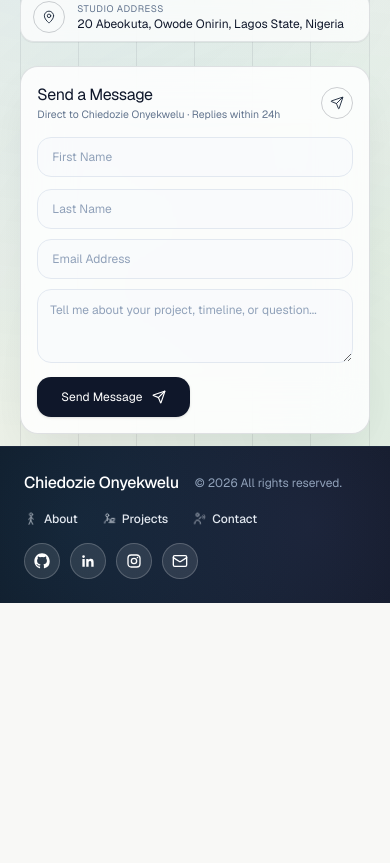
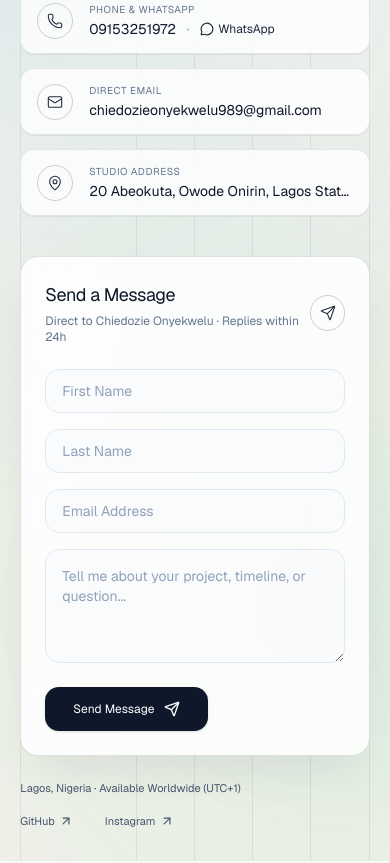
Before and after one commit to chiedozie2468/dozie-portfolio, a Next.js app: page / in a window 390 px wide. Shown: the part 3100-3963 px from the top of the page. Before the commit the page ends 3703 px from the top, so only its background shows below. Built offline with nearby package versions, Linux system fonts and the light colour scheme; no server answers.

Commit message:
Give Contact section generous spacing and make Footer a separate section

```diff
--- a/components/layout/footer.tsx
+++ b/components/layout/footer.tsx
@@ -35,14 +35,14 @@ export function FooterContent() {
   const { setActiveSection } = useSectionFocus();
 
   return (
-    <footer className="relative z-20 w-full shrink-0 overflow-hidden border-t border-slate-800 bg-[#070B12] text-slate-100">
+    <footer className="relative z-20 mt-[18px] w-full shrink-0 overflow-hidden border-t border-slate-800 bg-[#070B12] text-slate-100 md:snap-end">
       {/* Subtle dark radial glow */}
       <div
         aria-hidden="true"
         className="pointer-events-none absolute inset-0 bg-[radial-gradient(700px_circle_at_20%_50%,rgba(56,189,248,0.12),transparent_70%),radial-gradient(700px_circle_at_80%_50%,rgba(167,139,250,0.12),transparent_70%)]"
       />
 
-      <Container className="relative z-10 flex flex-col justify-between gap-4 py-6 sm:flex-row sm:items-center sm:py-7">
+      <Container className="relative z-10 flex flex-col justify-between gap-5 py-8 sm:flex-row sm:items-center sm:py-10">
         <div className="flex flex-wrap items-center gap-x-4 gap-y-1">
           <Link
             href="/"
@@ -69,7 +69,7 @@ export function FooterContent() {
             >
               <SectionLineIcon
                 sectionId={link.sectionId}
-                className="size-3.5 opacity-75 transition-opacity group-hover:opacity-100"
+                className="size-4 opacity-75 transition-opacity group-hover:opacity-100"
               />
               <span>{link.label}</span>
             </Link>
@@ -96,9 +96,5 @@ export function FooterContent() {
 }
 
 export function Footer() {
-  const pathname = usePathname();
-  if (pathname === "/") {
-    return null;
-  }
   return <FooterContent />;
 }
--- a/components/sections/contact-section.tsx
+++ b/components/sections/contact-section.tsx
@@ -14,7 +14,6 @@ import {
 import { useState } from "react";
 
 import { ContactLineIcon } from "@/components/icons/section-line-icons";
-import { FooterContent } from "@/components/layout/footer";
 import { useSectionFocus } from "@/components/providers/section-focus-provider";
 import { DEVELOPER_PROFILE } from "@/lib/portfolio-data";
 import { cn } from "@/lib/utils";
@@ -116,7 +115,7 @@ export function ContactSection() {
         backgroundImage:
           "radial-gradient(900px circle at 15% 25%, rgba(14, 165, 233, 0.10), transparent 65%), radial-gradient(850px circle at 85% 80%, rgba(16, 185, 129, 0.10), transparent 65%)",
       }}
-      className="relative flex min-h-[calc(100dvh-3.5rem)] w-full flex-col justify-between border-t border-border/60 pt-3 transition-colors duration-700 sm:min-h-[calc(100dvh-5rem)] md:snap-start md:snap-always lg:pt-5"
+      className="relative flex min-h-[calc(100dvh-3.5rem)] w-full flex-col justify-between border-t border-border/60 py-8 transition-colors duration-700 sm:min-h-[calc(100dvh-5rem)] sm:py-10 md:snap-start md:snap-always lg:py-12"
     >
       {/* Top active accent bar */}
       <div
@@ -132,7 +131,7 @@ export function ContactSection() {
         aria-hidden="true"
         className="pointer-events-none absolute inset-0 mx-auto grid w-full grid-cols-6 px-[5.2%]"
       >
-        <div className="border-x border-slate-900/[0.08]" />
+        <div className="border-l border-slate-900/[0.08]" />
         <div className="border-r border-slate-900/[0.08]" />
         <div className="border-r border-slate-900/[0.08]" />
         <div className="border-r border-slate-900/[0.08]" />
@@ -149,12 +148,12 @@ export function ContactSection() {
           </span>
         </div>
 
-        <div className="flex flex-wrap items-center gap-5 font-mono text-[11px] text-slate-700 sm:gap-7 sm:text-xs">
+        <div className="flex flex-wrap items-center gap-6 px-[10px] font-mono text-[12px] text-slate-700 sm:gap-8 sm:text-[13px] lg:mr-[10px]">
           <a
             href="https://wa.me/2349153251972"
             target="_blank"
             rel="noopener noreferrer"
-            className="inline-flex items-center gap-1 text-emerald-700 transition-opacity hover:opacity-75"
+            className="inline-flex items-center gap-1 font-semibold text-emerald-700 transition-opacity hover:opacity-75"
           >
             <span>WhatsApp</span>
             <ArrowUpRight className="size-3.5" />
@@ -178,12 +177,12 @@ export function ContactSection() {
         </div>
       </div>
 
-      {/* Main Two-Column Stage aligned to the 6-column architectural grid */}
-      <div className="relative z-20 my-auto mx-auto grid w-full grid-cols-1 items-center gap-6 px-[5.2%] py-3 lg:grid-cols-6 lg:gap-0">
+      {/* Main Two-Column Stage with generous spacing and breathing room */}
+      <div className="relative z-20 my-auto mx-auto grid w-full grid-cols-1 items-center gap-10 px-[5.2%] py-6 lg:grid-cols-6 lg:gap-12 lg:py-8">
         {/* Left Column (Columns 1-3): Editorial Heading + Interactive Contact Cards */}
-        <div className="flex flex-col justify-between lg:col-span-3 lg:pr-10">
-          <div>
-            <div className="inline-flex items-center gap-2 rounded-full border border-emerald-600/25 bg-emerald-500/10 px-3 py-0.5 font-mono text-[10px] tracking-[0.12em] uppercase text-emerald-800">
+        <div className="flex flex-col justify-between sm:pl-[34px] lg:col-span-3 lg:pl-[38px] lg:pr-8">
+          <div className="space-y-4 sm:space-y-5">
+            <div className="inline-flex items-center gap-2 rounded-full border border-emerald-600/25 bg-emerald-500/10 px-3.5 py-1 font-mono text-[10.5px] tracking-[0.12em] uppercase text-emerald-800">
               <span className="relative flex size-1.5">
                 <span className="absolute inline-flex h-full w-full animate-ping rounded-full bg-emerald-500 opacity-75" />
                 <span className="relative inline-flex size-1.5 rounded-full bg-emerald-600" />
@@ -191,7 +190,7 @@ export function ContactSection() {
               <span>Available for new projects</span>
             </div>
 
-            <h2 className="mt-2.5 font-sans text-[1.95rem] leading-[1.06] font-normal tracking-[-0.03em] text-slate-900 sm:text-[2.4rem] lg:text-[2.75rem]">
+            <h2 className="font-sans text-[2.2rem] leading-[1.1] font-normal tracking-[-0.03em] text-slate-900 sm:text-[2.7rem] lg:text-[3.1rem]">
               <span className="block font-normal text-sky-700">
                 Let&apos;s build
               </span>
@@ -199,24 +198,24 @@ export function ContactSection() {
               <span className="block font-normal">digital product.</span>
             </h2>
 
-            <p className="mt-2 max-w-md font-sans text-xs leading-relaxed text-slate-600">
+            <p className="max-w-md font-sans text-sm leading-[1.7] text-slate-600 sm:text-[15px]">
               Reach out directly for full-stack product engineering, Convex
               backend architecture, or custom web platform collaborations.
             </p>
           </div>
 
-          {/* 3 Sleek Glassmorphic Contact Cards (transparent uncolored icons) */}
-          <div className="mt-4 grid grid-cols-1 gap-2 sm:grid-cols-3 lg:grid-cols-1 lg:gap-2">
+          {/* 3 Sleek Glassmorphic Contact Cards with comfortable spacing */}
+          <div className="mt-7 grid grid-cols-1 gap-3.5 sm:mt-8 sm:gap-4">
             {/* 1. Phone & WhatsApp */}
-            <div className="group flex items-center gap-3 rounded-xl border border-slate-900/10 bg-white/75 px-3 py-2 shadow-2xs backdrop-blur-md transition-all duration-300 hover:-translate-y-0.5 hover:border-slate-900/25 hover:bg-white">
-              <div className="relative flex size-8 shrink-0 items-center justify-center rounded-full border border-slate-900/20 bg-transparent text-slate-800 transition-transform duration-300 group-hover:scale-105">
-                <Phone className="relative size-3.5 stroke-[1.6]" />
+            <div className="group flex items-center gap-4 rounded-xl border border-slate-900/10 bg-white/80 px-4 py-3.5 shadow-2xs backdrop-blur-md transition-all duration-300 hover:-translate-y-0.5 hover:border-slate-900/25 hover:bg-white">
+              <div className="relative flex size-9 shrink-0 items-center justify-center rounded-full border border-slate-900/20 bg-transparent text-slate-800 transition-transform duration-300 group-hover:scale-105">
+                <Phone className="relative size-4 stroke-[1.6]" />
               </div>
-              <div className="min-w-0">
-                <p className="font-mono text-[9.5px] tracking-wider uppercase text-slate-500">
+              <div className="min-w-0 space-y-0.5">
+                <p className="font-mono text-[10px] tracking-wider uppercase text-slate-500">
                   Phone & WhatsApp
                 </p>
-                <div className="flex flex-wrap items-center gap-2 text-xs text-slate-900">
+                <div className="flex flex-wrap items-center gap-2.5 text-sm text-slate-900">
                   <a
                     href="tel:+2349153251972"
                     className="transition-opacity hover:opacity-70"
@@ -228,9 +227,9 @@ export function ContactSection() {
                     href="https://wa.me/2349153251972"
                     target="_blank"
                     rel="noopener noreferrer"
-                    className="inline-flex items-center gap-1 font-mono text-[11px] text-slate-800 hover:underline"
+                    className="inline-flex items-center gap-1 font-mono text-xs text-slate-800 hover:underline"
                   >
-                    <MessageCircle className="size-3" />
+                    <MessageCircle className="size-3.5" />
                     <span>WhatsApp</span>
                   </a>
                 </div>
@@ -238,17 +237,17 @@ export function ContactSection() {
             </div>
 
             {/* 2. Email */}
-            <div className="group flex items-center gap-3 rounded-xl border border-slate-900/10 bg-white/75 px-3 py-2 shadow-2xs backdrop-blur-md transition-all duration-300 hover:-translate-y-0.5 hover:border-slate-900/25 hover:bg-white">
-              <div className="relative flex size-8 shrink-0 items-center justify-center rounded-full border border-slate-900/20 bg-transparent text-slate-800 transition-transform duration-300 group-hover:scale-105">
-                <Mail className="relative size-3.5 stroke-[1.6]" />
+            <div className="group flex items-center gap-4 rounded-xl border border-slate-900/10 bg-white/80 px-4 py-3.5 shadow-2xs backdrop-blur-md transition-all duration-300 hover:-translate-y-0.5 hover:border-slate-900/25 hover:bg-white">
+              <div className="relative flex size-9 shrink-0 items-center justify-center rounded-full border border-slate-900/20 bg-transparent text-slate-800 transition-transform duration-300 group-hover:scale-105">
+                <Mail className="relative size-4 stroke-[1.6]" />
               </div>
-              <div className="min-w-0">
-                <p className="font-mono text-[9.5px] tracking-wider uppercase text-slate-500">
+              <div className="min-w-0 space-y-0.5">
+                <p className="font-mono text-[10px] tracking-wider uppercase text-slate-500">
                   Direct Email
                 </p>
                 <a
                   href={`mailto:${DEVELOPER_PROFILE.email}`}
-                  className="block truncate text-xs text-slate-900 transition-opacity hover:opacity-70"
+                  className="block truncate text-sm text-slate-900 transition-opacity hover:opacity-70"
                 >
                   {DEVELOPER_PROFILE.email}
                 </a>
@@ -256,15 +255,15 @@ export function ContactSection() {
             </div>
 
             {/* 3. Studio Location */}
-            <div className="group flex items-center gap-3 rounded-xl border border-slate-900/10 bg-white/75 px-3 py-2 shadow-2xs backdrop-blur-md transition-all duration-300 hover:-translate-y-0.5 hover:border-slate-900/25 hover:bg-white">
-              <div className="relative flex size-8 shrink-0 items-center justify-center rounded-full border border-slate-900/20 bg-transparent text-slate-800 transition-transform duration-300 group-hover:scale-105">
-                <MapPin className="relative size-3.5 stroke-[1.6]" />
+            <div className="group flex items-center gap-4 rounded-xl border border-slate-900/10 bg-white/80 px-4 py-3.5 shadow-2xs backdrop-blur-md transition-all duration-300 hover:-translate-y-0.5 hover:border-slate-900/25 hover:bg-white">
+              <div className="relative flex size-9 shrink-0 items-center justify-center rounded-full border border-slate-900/20 bg-transparent text-slate-800 transition-transform duration-300 group-hover:scale-105">
+                <MapPin className="relative size-4 stroke-[1.6]" />
               </div>
-              <div className="min-w-0">
-                <p className="font-mono text-[9.5px] tracking-wider uppercase text-slate-500">
+              <div className="min-w-0 space-y-0.5">
+                <p className="font-mono text-[10px] tracking-wider uppercase text-slate-500">
                   Studio Address
                 </p>
-                <p className="truncate text-xs text-slate-900">
+                <p className="truncate text-sm text-slate-900">
                   20 Abeokuta, Owode Onirin, Lagos State, Nigeria
                 </p>
               </div>
@@ -274,25 +273,25 @@ export function ContactSection() {
 
         {/* Right Column (Columns 4-6): Elevated Glassmorphic Message Card */}
         <div className="lg:col-span-3">
-          <div className="relative overflow-hidden rounded-2xl border border-slate-900/12 bg-white/85 p-4 shadow-[0_20px_50px_-15px_rgba(15,23,42,0.10)] backdrop-blur-xl sm:p-5">
+          <div className="relative overflow-hidden rounded-2xl border border-slate-900/12 bg-white/85 p-6 shadow-[0_20px_50px_-15px_rgba(15,23,42,0.10)] backdrop-blur-xl sm:p-8">
             <div className="flex items-center justify-between">
-              <div>
-                <h3 className="font-sans text-base font-normal tracking-tight text-slate-900 sm:text-lg">
+              <div className="space-y-1">
+                <h3 className="font-sans text-lg font-normal tracking-tight text-slate-900 sm:text-xl">
                   Send a Message
                 </h3>
-                <p className="font-mono text-[10.5px] text-slate-500">
+                <p className="font-mono text-xs text-slate-500">
                   Direct to Chiedozie Onyekwelu · Replies within 24h
                 </p>
               </div>
-              <span className="flex size-8 items-center justify-center rounded-full border border-slate-900/20 bg-transparent text-slate-800">
-                <Send className="size-3.5 stroke-[1.6]" />
+              <span className="flex size-9 items-center justify-center rounded-full border border-slate-900/20 bg-transparent text-slate-800">
+                <Send className="size-4 stroke-[1.6]" />
               </span>
             </div>
 
             <form
               onSubmit={handleSubmit}
               noValidate
-              className="mt-3.5 flex flex-col gap-2.5"
+              className="mt-6 flex flex-col gap-4"
             >
               {/* Hidden honeypot */}
               <input
@@ -306,7 +305,7 @@ export function ContactSection() {
               />
 
               {/* Row 1: First Name & Last Name */}
-              <div className="grid grid-cols-1 gap-3 sm:grid-cols-2">
+              <div className="grid grid-cols-1 gap-4 sm:grid-cols-2">
                 <input
                   type="text"
                   placeholder="First Name"
@@ -315,7 +314,7 @@ export function ContactSection() {
                   onBlur={() => setActiveField(null)}
                   onChange={(e) => setFirstName(e.target.value)}
                   className={cn(
-                    "h-10 rounded-xl border px-3.5 text-xs text-slate-900 placeholder:text-slate-400 transition-all focus:outline-none sm:h-11",
+                    "h-11 rounded-xl border px-4 text-sm text-slate-900 placeholder:text-slate-400 transition-all focus:outline-none sm:h-12",
                     activeField === "firstName"
                       ? "border-sky-600 bg-white ring-2 ring-sky-500/15"
                       : "border-slate-200 bg-slate-50/70 hover:border-slate-300"
@@ -329,7 +328,7 @@ export function ContactSection() {
                   onBlur={() => setActiveField(null)}
                   onChange={(e) => setLastName(e.target.value)}
                   className={cn(
-                    "h-10 rounded-xl border px-3.5 text-xs text-slate-900 placeholder:text-slate-400 transition-all focus:outline-none sm:h-11",
+                    "h-11 rounded-xl border px-4 text-sm text-slate-900 placeholder:text-slate-400 transition-all focus:outline-none sm:h-12",
                     activeField === "lastName"
                       ? "border-sky-600 bg-white ring-2 ring-sky-500/15"
                       : "border-slate-200 bg-slate-50/70 hover:border-slate-300"
@@ -346,7 +345,7 @@ export function ContactSection() {
                 onBlur={() => setActiveField(null)}
                 onChange={(e) => setEmail(e.target.value)}
                 className={cn(
-                  "h-10 w-full rounded-xl border px-3.5 text-xs text-slate-900 placeholder:text-slate-400 transition-all focus:outline-none sm:h-11",
+                  "h-11 w-full rounded-xl border px-4 text-sm text-slate-900 placeholder:text-slate-400 transition-all focus:outline-none sm:h-12",
                   activeField === "email"
                     ? "border-sky-600 bg-white ring-2 ring-sky-500/15"
                     : "border-slate-200 bg-slate-50/70 hover:border-slate-300"
@@ -355,14 +354,14 @@ export function ContactSection() {
 
               {/* Row 3: Message */}
               <textarea
-                rows={3}
+                rows={4}
                 placeholder="Tell me about your project, timeline, or question..."
                 value={message}
                 onFocus={() => setActiveField("message")}
                 onBlur={() => setActiveField(null)}
                 onChange={(e) => setMessage(e.target.value)}
                 className={cn(
-                  "w-full rounded-xl border p-3 text-xs text-slate-900 placeholder:text-slate-400 transition-all focus:outline-none",
+                  "w-full rounded-xl border p-4 text-sm text-slate-900 placeholder:text-slate-400 transition-all focus:outline-none",
                   activeField === "message"
                     ? "border-sky-600 bg-white ring-2 ring-sky-500/15"
                     : "border-slate-200 bg-slate-50/70 hover:border-slate-300"
@@ -370,39 +369,39 @@ export function ContactSection() {
               />
 
               {submitState.status === "success" && (
-                <div className="flex items-center gap-2 rounded-xl border border-emerald-500/40 bg-emerald-500/10 p-3 text-xs text-emerald-800">
+                <div className="flex items-center gap-2 rounded-xl border border-emerald-500/40 bg-emerald-500/10 p-3.5 text-xs text-emerald-800">
                   <CheckCircle2 className="size-4 shrink-0 text-emerald-600" />
                   <span>{submitState.message}</span>
                 </div>
               )}
 
               {submitState.status === "error" && (
-                <div className="flex items-center gap-2 rounded-xl border border-rose-500/30 bg-rose-500/10 p-3 text-xs text-rose-700">
+                <div className="flex items-center gap-2 rounded-xl border border-rose-500/30 bg-rose-500/10 p-3.5 text-xs text-rose-700">
                   <AlertCircle className="size-4 shrink-0" />
                   <span>{submitState.message}</span>
                 </div>
               )}
 
-              <div className="flex items-center justify-between gap-4 pt-1">
+              <div className="flex items-center justify-between gap-4 pt-2">
                 <button
                   type="submit"
                   disabled={submitState.status === "submitting"}
-                  className="group inline-flex h-10 cursor-pointer items-center gap-2.5 rounded-xl bg-[#0F172A] px-6 font-mono text-xs font-normal text-white shadow-sm transition-all duration-300 hover:-translate-y-0.5 hover:bg-slate-800 disabled:opacity-50 sm:h-11 sm:px-7"
+                  className="group inline-flex h-11 cursor-pointer items-center gap-2.5 rounded-xl bg-[#0F172A] px-7 font-mono text-xs font-normal text-white shadow-sm transition-all duration-300 hover:-translate-y-0.5 hover:bg-slate-800 disabled:opacity-50 sm:h-12 sm:px-8"
                 >
                   {submitState.status === "submitting" ? (
                     <>
-                      <Loader2 className="size-3.5 animate-spin" />
+                      <Loader2 className="size-4 animate-spin" />
                       <span>Sending...</span>
                     </>
                   ) : (
                     <>
                       <span>Send Message</span>
-                      <Send className="size-3.5 transition-transform duration-300 group-hover:translate-x-1 group-hover:-translate-y-0.5" />
+                      <Send className="size-4 transition-transform duration-300 group-hover:translate-x-1 group-hover:-translate-y-0.5" />
                     </>
                   )}
                 </button>
 
-                <span className="hidden font-mono text-[10px] text-slate-400 sm:inline">
+                <span className="hidden font-mono text-xs text-slate-400 sm:inline">
                   Lagos · UTC+1
                 </span>
               </div>
@@ -411,8 +410,32 @@ export function ContactSection() {
         </div>
       </div>
 
-      {/* Dark Animated Footer anchored directly at the bottom of the Contact viewport */}
-      <FooterContent />
+      {/* Bottom Row matching About & Projects */}
+      <div className="relative z-20 mx-auto flex w-full flex-wrap items-center justify-between gap-4 px-[5.2%] font-mono text-[11px] text-slate-600 sm:text-xs">
+        <span className="sm:pl-[34px] lg:pl-[38px]">
+          Lagos, Nigeria · Available Worldwide (UTC+1)
+        </span>
+        <div className="flex items-center gap-8 sm:gap-12">
+          <a
+            href={DEVELOPER_PROFILE.github}
+            target="_blank"
+            rel="noopener noreferrer"
+            className="inline-flex items-center gap-1 transition-opacity hover:opacity-65"
+          >
+            <span>GitHub</span>
+            <ArrowUpRight className="size-3.5" />
+          </a>
+          <a
+            href={DEVELOPER_PROFILE.instagram}
+            target="_blank"
+            rel="noopener noreferrer"
+            className="inline-flex items-center gap-1 transition-opacity hover:opacity-65"
+          >
+            <span>Instagram</span>
+            <ArrowUpRight className="size-3.5" />
+          </a>
+        </div>
+      </div>
     </section>
   );
 }
```
